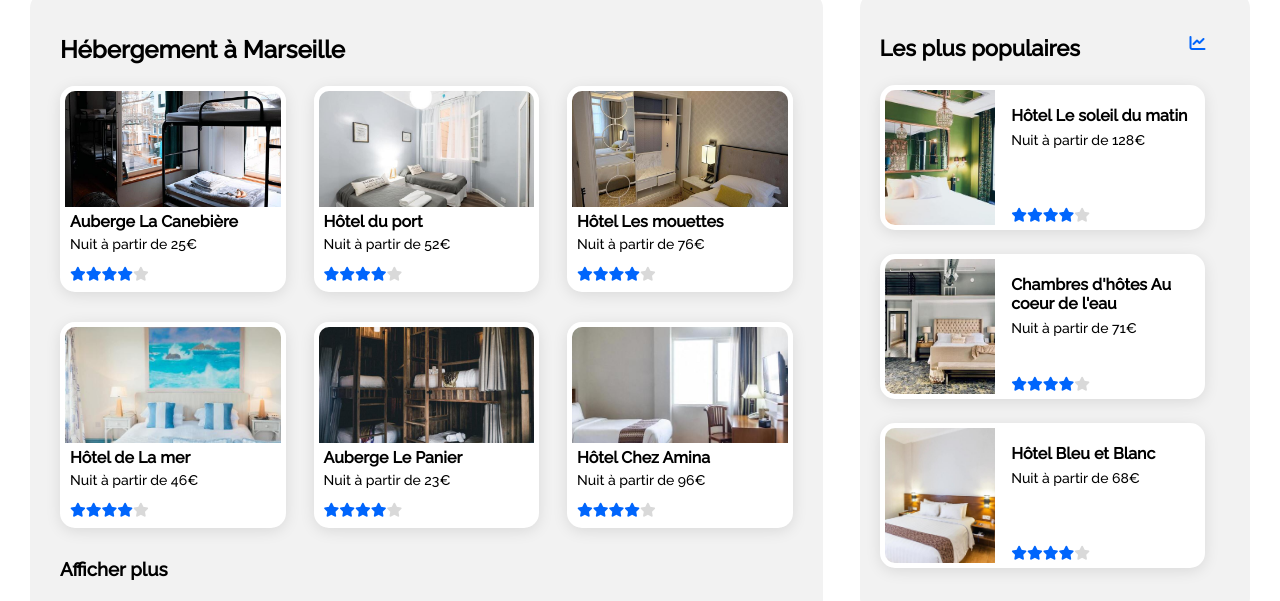
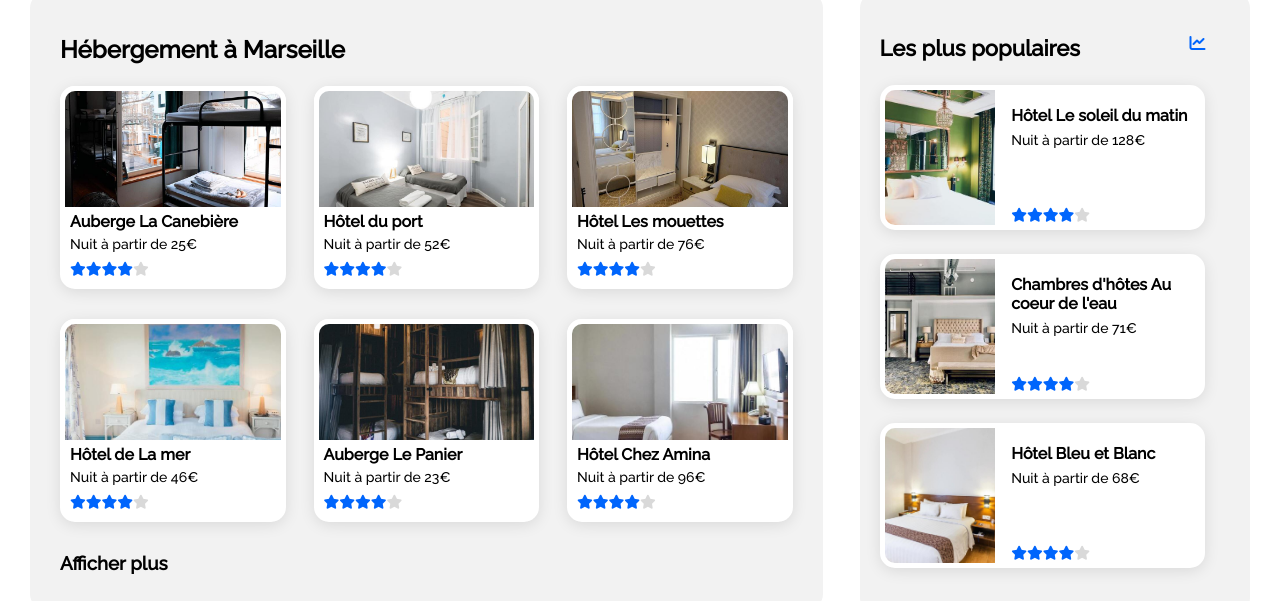
Before and after one commit to Einar-san/Booki-html-css, a plain HTML site: page index.html in a window 1280 px wide. Shown: the part 408-1009 px from the top of the page. Drawn offline with Linux system fonts and the light colour scheme.

Commit message:
update hebergement

```diff
--- a/css/booki.css
+++ b/css/booki.css
@@ -74,6 +74,15 @@ main {
     flex-flow: column nowrap;
 }
 
+
+
+/* ----barre de recherche / filtres---- */
+
+.recherche {
+    width: 100%;
+    margin: 30px 0 0 0;
+}
+
 .title {
     margin-bottom: 20px;
     line-height: 25.83px;
@@ -92,13 +101,6 @@ main {
 
 .title p {
     font-weight: 400;
-}
-
-/* ----barre de recherche / filtres---- */
-
-.recherche {
-    width: 100%;
-    margin: 30px 0 0 0;
 }
 
 .barre-recherche form {
@@ -232,6 +234,7 @@ main {
 .info {
     width: 24px;
     height: 24px;
+
     margin-right: 11px;
     border: 1px solid #D9D9D9;
     border-radius: 25px;
@@ -273,13 +276,14 @@ main {
     display: flex;
     flex-flow: row wrap;
     justify-content: space-around;
+    align-items: stretch;
     gap: 1%;
 
 }
 
 .cartes a {
     width: 30%;
-    min-width: 200px;
+
 
     margin-bottom: 30px;
     text-decoration: none;
@@ -288,11 +292,14 @@ main {
 
 .carte-hebergement {
     width: 100%;
-
+    height: 100%;
     background-color: white;
     border-radius: 15px;
-    overflow: hidden;
     box-shadow: 0px 3px 15px rgba(0, 0, 0, 0.1);
+
+    display: flex;
+    flex-flow: row wrap;
+    align-items: flex-start;
 }
 
 .carte-hebergement:hover {
@@ -354,7 +361,15 @@ main {
 }
 
 .description {
-    padding: 0px 10px 5px 10px;
+    width: 100%;
+    padding: 0px 10px 10px 10px;
+
+    align-self: stretch;
+
+
+    display: flex;
+    flex-flow: column nowrap;
+    justify-content: space-between;
 }
 
 .description h3 {
@@ -362,12 +377,6 @@ main {
 }
 
 .description p {
-    margin-bottom: 8px;
-
-}
-
-.score {
-    padding: 0px 10px 0px 10px;
     margin-bottom: 8px;
 
 }
@@ -477,6 +486,7 @@ main {
 
 .description-populaire p {
     margin-top: 7px;
+    margin-bottom: 0;
     font-size: 14px;
 }
 
@@ -516,7 +526,6 @@ main {
 
 .carte-activite {
     width: 100%;
-
 
     border-radius: 25px;
     box-shadow: 0px 3px 15px rgba(0, 0, 0, 0.1);
@@ -676,7 +685,6 @@ footer a:hover {
 
     .activites a {
         width: 21%;
-        min-width: 180px;
 
         margin: 0 10px 30px 0;
         text-decoration: none;
@@ -801,8 +809,6 @@ footer a:hover {
 /*--------filtres----------*/
 
     .filtres {
-        justify-content: flex-start;
-
         margin: 0;
         flex-flow: row wrap;
         gap: 4%;
@@ -843,7 +849,7 @@ footer a:hover {
 
         margin: 30px 0 0 0;
         display: flex;
-        flex-flow: column-reverse wrap;
+        flex-flow: column-reverse nowrap;
         align-items: flex-end;
     }
 
@@ -862,7 +868,6 @@ footer a:hover {
 
     .populaire a {
         width: 100%;
-        max-width: none;
         height: 145px;
 
         margin-right: 0;
--- a/index.html
+++ b/index.html
@@ -68,10 +68,13 @@
                                 <img src="./images/hebergements/4_small/marcus-loke-WQJvWU_HZFo-unsplash.jpg" alt="auberge la canebière" class="item-hebergement">
                             </div>
                             <div class="description">
+                                <div class="text-hebergement">
                                     <h3 class="card-title">Auberge La Canebière</h3>
                                     <p class="card-text">Nuit à partir de 25€</p>
                                 </div>
                                 <div class="score"><i class="fa-solid fa-star fa-sm good-score"></i><i class="fa-solid fa-star fa-sm good-score"></i><i class="fa-solid fa-star fa-sm good-score"></i><i class="fa-solid fa-star fa-sm good-score"></i><i class="fa-solid fa-star fa-sm bad-score"></i></div>
+                            </div>
+
                         </article>
                     </a>
                     <a href="#">
@@ -80,10 +83,13 @@
                                 <img src="./images/hebergements/4_small/fred-kleber-gTbaxaVLvsg-unsplash.jpg" alt="Hôtel du port" class="item-hebergement">
                             </div>
                             <div class="description">
+                                <div class="text-hebergement">
                                     <h3 class="card-title">Hôtel du port</h3>
                                     <p class="card-text">Nuit à partir de 52€</p>
                                 </div>
                                 <div class="score"><i class="fa-solid fa-star fa-sm good-score"></i><i class="fa-solid fa-star fa-sm good-score"></i><i class="fa-solid fa-star fa-sm good-score"></i><i class="fa-solid fa-star fa-sm good-score"></i><i class="fa-solid fa-star fa-sm bad-score"></i></div>
+                            </div>
+
                         </article>
                     </a>
                     <a href="#">
@@ -92,10 +98,13 @@
                                 <img src="./images/hebergements/4_small/reisetopia-B8WIgxA_PFU-unsplash.jpg" alt="Hôtel Les mouettes" class="item-hebergement">
                             </div>
                             <div class="description">
+                                <div class="text-hebergement">
                                     <h3 class="card-title">Hôtel Les mouettes</h3>
                                     <p class="card-text">Nuit à partir de 76€</p>
                                 </div>
                                 <div class="score"><i class="fa-solid fa-star fa-sm good-score"></i><i class="fa-solid fa-star fa-sm good-score"></i><i class="fa-solid fa-star fa-sm good-score"></i><i class="fa-solid fa-star fa-sm good-score"></i><i class="fa-solid fa-star fa-sm bad-score"></i></div>
+                            </div>
+
                         </article>
                     </a>
                     <a href="#">
@@ -104,10 +113,13 @@
                                 <img src="./images/hebergements/4_small/annie-spratt-Eg1qcIitAuA-unsplash.jpg" alt="Hôtel de La mer" class="item-hebergement">
                             </div>
                             <div class="description">
+                                <div class="text-hebergement">
                                     <h3 class="card-title">Hôtel de La mer</h3>
                                     <p class="card-text">Nuit à partir de 46€</p>
                                 </div>
                                 <div class="score"><i class="fa-solid fa-star fa-sm good-score"></i><i class="fa-solid fa-star fa-sm good-score"></i><i class="fa-solid fa-star fa-sm good-score"></i><i class="fa-solid fa-star fa-sm good-score"></i><i class="fa-solid fa-star fa-sm bad-score"></i></div>
+                            </div>
+
                         </article>
                     </a>
                     <a href="#">
@@ -116,10 +128,13 @@
                                 <img src="./images/hebergements/4_small/nicate-lee-kT-ZyaiwBe0-unsplash.jpg" alt="Auberge Le Panier" class="item-hebergement">
                             </div>
                             <div class="description">
+                                <div class="text-hebergement">
                                     <h3 class="card-title">Auberge Le Panier</h3>
                                     <p class="card-text">Nuit à partir de 23€</p>
                                 </div>
                                 <div class="score"><i class="fa-solid fa-star fa-sm good-score"></i><i class="fa-solid fa-star fa-sm good-score"></i><i class="fa-solid fa-star fa-sm good-score"></i><i class="fa-solid fa-star fa-sm good-score"></i><i class="fa-solid fa-star fa-sm bad-score"></i></div>
+                            </div>
+
                         </article>
                     </a>
                     <a href="#">
@@ -128,10 +143,13 @@
                                 <img src="./images/hebergements/4_small/febrian-zakaria-M6S1WvfW68A-unsplash.jpg" alt="Hôtel Chez Amina" class="item-hebergement">
                             </div>
                             <div class="description">
+                                <div class="text-hebergement">
                                     <h3 class="card-title">Hôtel Chez Amina</h3>
                                     <p class="card-text">Nuit à partir de 96€</p>
                                 </div>
                                 <div class="score"><i class="fa-solid fa-star fa-sm good-score"></i><i class="fa-solid fa-star fa-sm good-score"></i><i class="fa-solid fa-star fa-sm good-score"></i><i class="fa-solid fa-star fa-sm good-score"></i><i class="fa-solid fa-star fa-sm bad-score"></i></div>
+                            </div>
+
                         </article>
                     </a>
                 </div>
```
Lines whose indentation alone changed are shown as unchanged.
